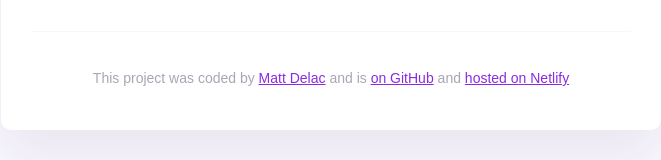
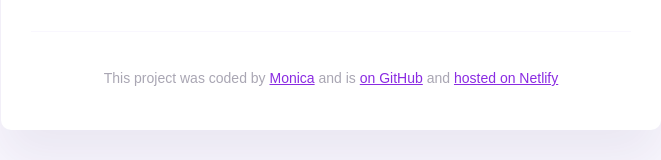
Before and after one commit to igless7/shecode-github, a plain HTML site: page index.html in a window 1280 px wide. Shown: the part 338-498 px from the top of the page, without its empty margins (309-970 px from the left). Drawn offline with nearby package versions, Linux system fonts and the light colour scheme.

Commit message:
modify coded by

```diff
--- a/index.html
+++ b/index.html
@@ -46,7 +46,7 @@
       <footer>
         <p>
           This project was coded by
-          <a href="#" target="_blank">Matt Delac</a> and is
+          <a href="#" target="_blank">Monica</a> and is
           <a href="#" target="_blank"> on GitHub</a> and
           <a href="#" target="_blank">hosted on Netlify</a>
         </p>
```
